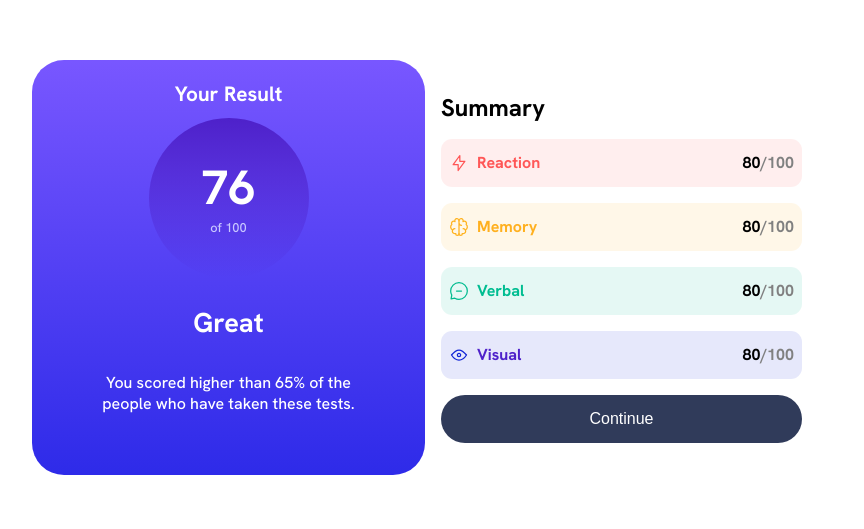
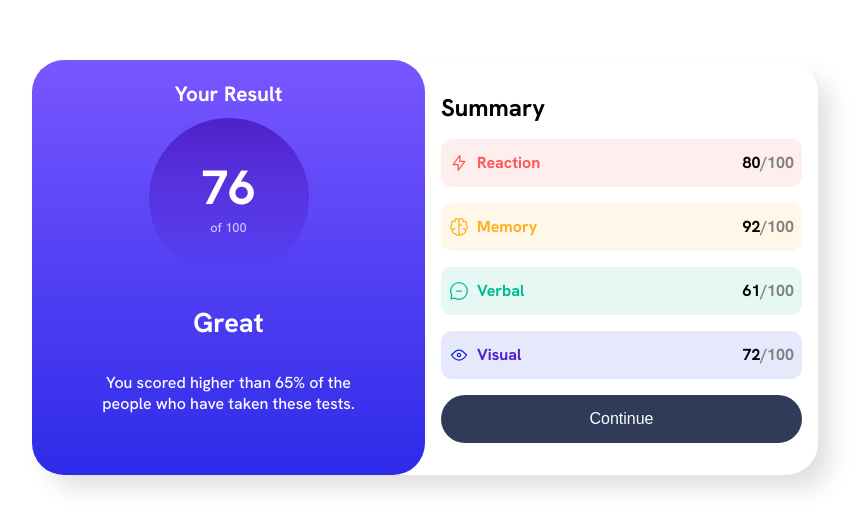
Before and after one commit to smile1441/results_challenge, a plain HTML site: page index.html in a window 1280 px wide. Shown: the part 133-662 px from the top of the page, without its empty margins (215-1079 px from the left). Drawn offline with Linux system fonts and the light colour scheme.

Commit message:
To submit commit

```diff
--- a/css/main.scss
+++ b/css/main.scss
@@ -211,6 +211,12 @@ main {
         color: white;
 
     }
+
+
+    button:hover {
+        background-image: linear-gradient(var(--Light-slate-blue), var(--Light-royal-blue));
+        cursor: pointer;
+    }
 }
 
 
@@ -226,6 +232,13 @@ main {
         display: flex;
         width: 100%;
         justify-content: center;
+
+        box-shadow: 14px 15px 25px -2px rgba(0,0,0,0.13);
+-webkit-box-shadow: 14px 15px 25px -2px rgba(0,0,0,0.13);
+-moz-box-shadow: 14px 15px 25px -2px rgba(0,0,0,0.13);
+
+border-radius: 2em;
+border-style: none;
 
 
 
--- a/index.html
+++ b/index.html
@@ -30,9 +30,9 @@
 
         <ul>
           <li class="reaction-box"><div class="line-items"><img src="assets/images/icon-reaction.svg" alt=""><p>Reaction</p></div><div class="minor-score"><p class="numbers">80<span>/100</span></p></div></li>
-          <li class="memory-box"><div class="line-items"><img src="assets/images/icon-memory.svg" alt=""><p>Memory</p></div><div class="minor-score"><p class="numbers">80<span>/100</span</p></div></li>
-          <li class="verbal-box"><div class="line-items"><img src="assets/images/icon-verbal.svg" alt=""><p>Verbal</p></div><div class="minor-score"><p class="numbers">80<span>/100</span</p></div></li>
-          <li class="visual-box"><div class="line-items"><img src="assets/images/icon-visual.svg" alt=""><p>Visual</p></div><div class="minor-score"><p class="numbers">80<span>/100</span</p></div></li>
+          <li class="memory-box"><div class="line-items"><img src="assets/images/icon-memory.svg" alt=""><p>Memory</p></div><div class="minor-score"><p class="numbers">92<span>/100</span</p></div></li>
+          <li class="verbal-box"><div class="line-items"><img src="assets/images/icon-verbal.svg" alt=""><p>Verbal</p></div><div class="minor-score"><p class="numbers">61<span>/100</span</p></div></li>
+          <li class="visual-box"><div class="line-items"><img src="assets/images/icon-visual.svg" alt=""><p>Visual</p></div><div class="minor-score"><p class="numbers">72<span>/100</span</p></div></li>
         </ul>
 
         <button>Continue</button>
```
Also changed, not shown: css/main.css, 1 other file.
